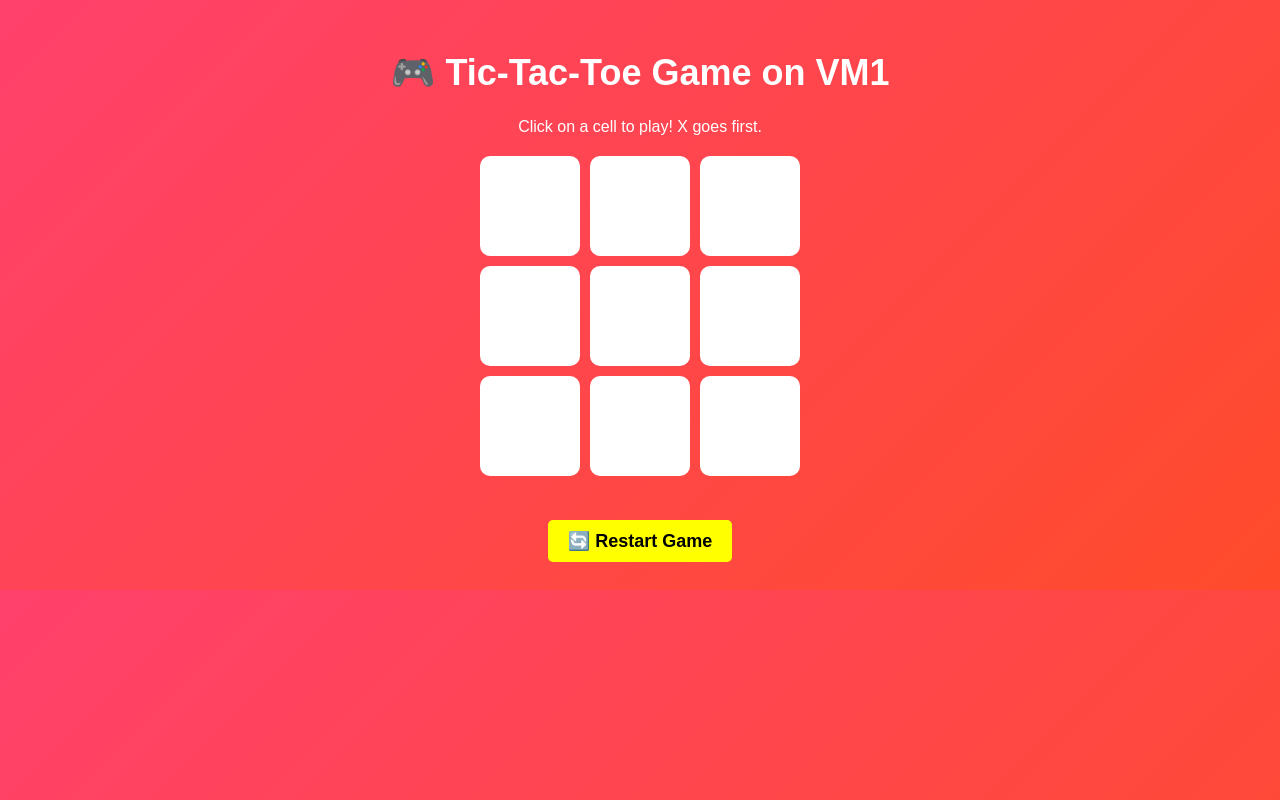
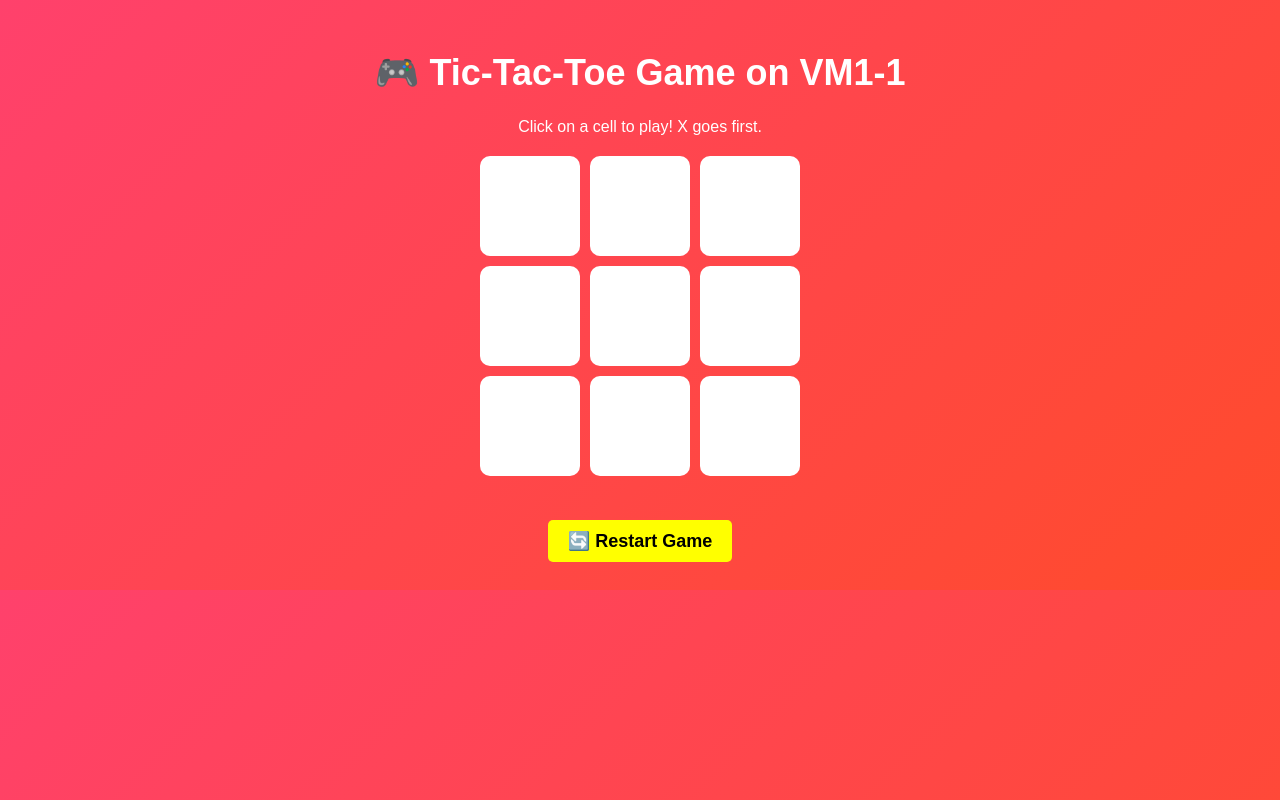
Before and after one commit to careerdeveloper1/cd-march25, a plain HTML site: page index.html in a window 1280 px wide. Drawn offline with Linux system fonts and the light colour scheme.

Commit message:
Update index.html

```diff
--- a/index.html
+++ b/index.html
@@ -58,7 +58,7 @@
 </head>
 <body>
 
-    <h1>🎮 Tic-Tac-Toe Game on VM1</h1>
+    <h1>🎮 Tic-Tac-Toe Game on VM1-1</h1>
     <p>Click on a cell to play! X goes first.</p>
     <div class="board">
         <div class="cell" onclick="makeMove(0)"></div>
```
